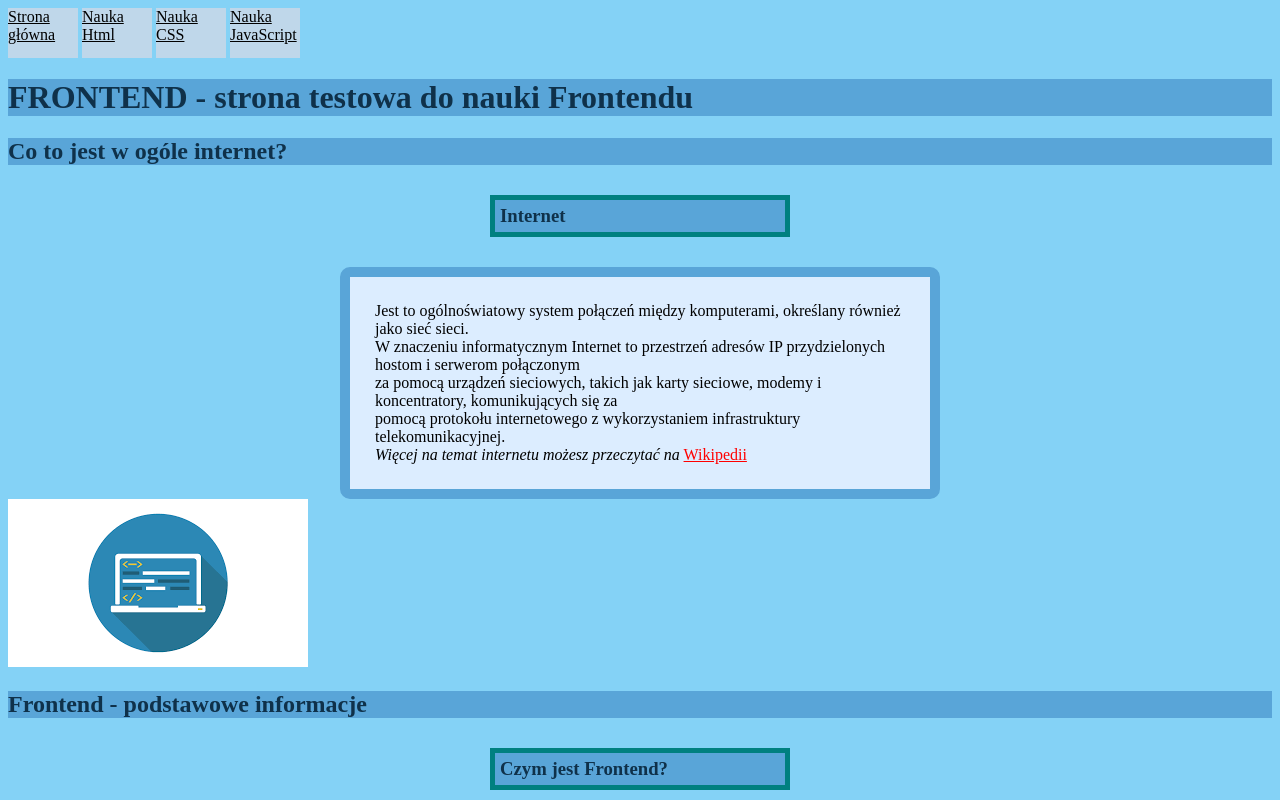
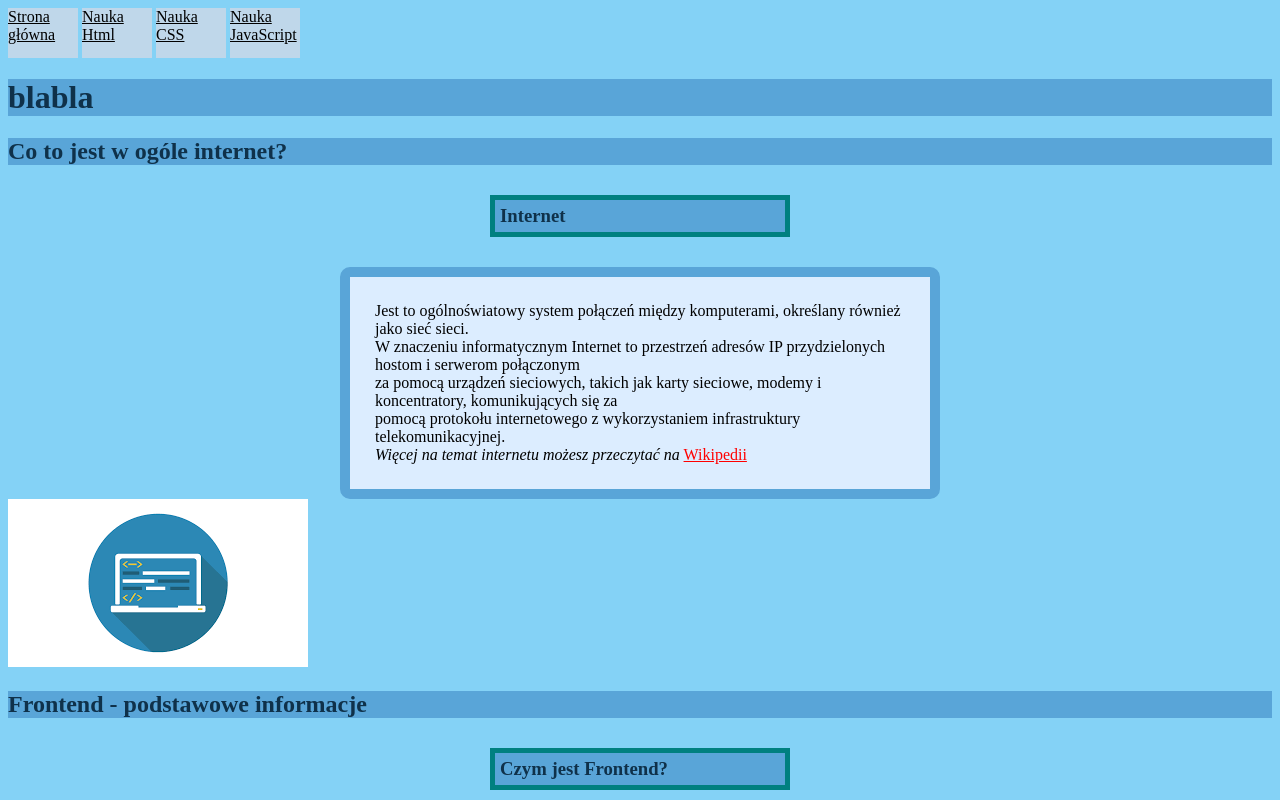
Before and after one commit to marcin-nowakowski/homepage, a plain HTML site: page index.html in a window 1280 px wide. Shown: the top 800 px of the page. Drawn offline with Linux system fonts and the light colour scheme.

Commit message:
some new js

```diff
--- a/index.html
+++ b/index.html
@@ -9,7 +9,7 @@
 
   <body>
     <header class="header" id="top">
-      <nav class= "navigation">
+      <nav class= "navigation navigation--js">
         <a class = "navigation__link" href="index.html">Strona główna</a>
         <a class = "navigation__link" href="nauka-html.html">Nauka Html</a>
         <a class = "navigation__link" href="nauka-css.html">Nauka CSS</a>
@@ -18,7 +18,7 @@
     </header>
     <main>
       <header class="header__main">
-        <h1 class="header__main header__main--title" >FRONTEND - strona testowa do nauki Frontendu</h1>
+        <h1 class="header__main header__main--title header__main--js " >FRONTEND - strona testowa do nauki Frontendu</h1>
       </header>
       <section class="firstSection">
         <h2 class="firstSection__header">Co to jest w ogóle internet?</h2>
--- a/main.js
+++ b/main.js
@@ -8,3 +8,12 @@ console.log(test);
 console.log(testNumber);
 
 console.log(`Jestes na stronie testowej, a to jest ${test} oraz liczba testowa ${testNumber}`);
+
+
+console.log('Poniżej wyslwietlam przykładaowy element strony przy uzyciu document.querySelector');
+
+const heading = document.querySelector('.header__main--js');
+
+console.log(heading);
+
+heading.innerHTML = 'blabla'
```
